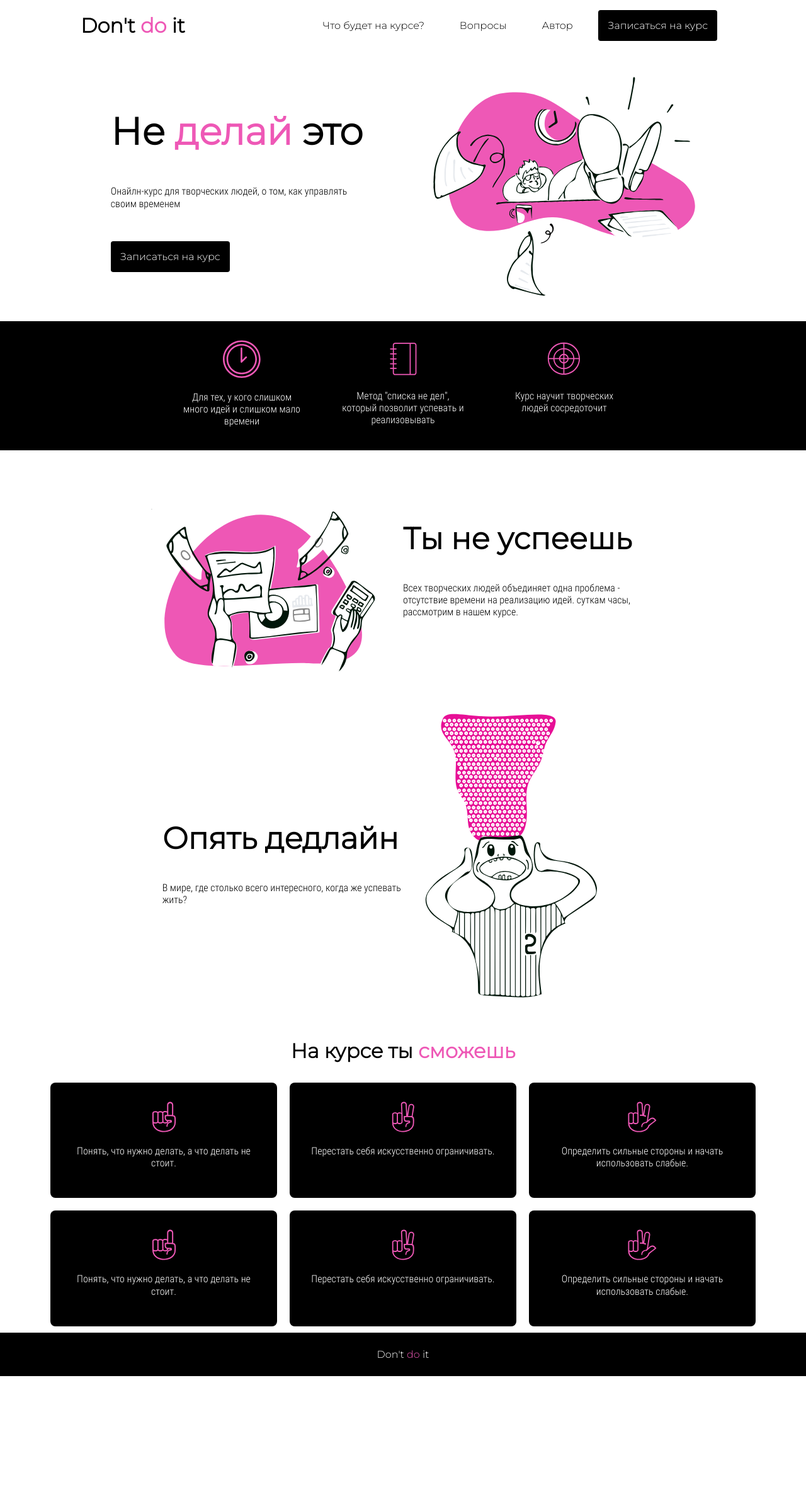
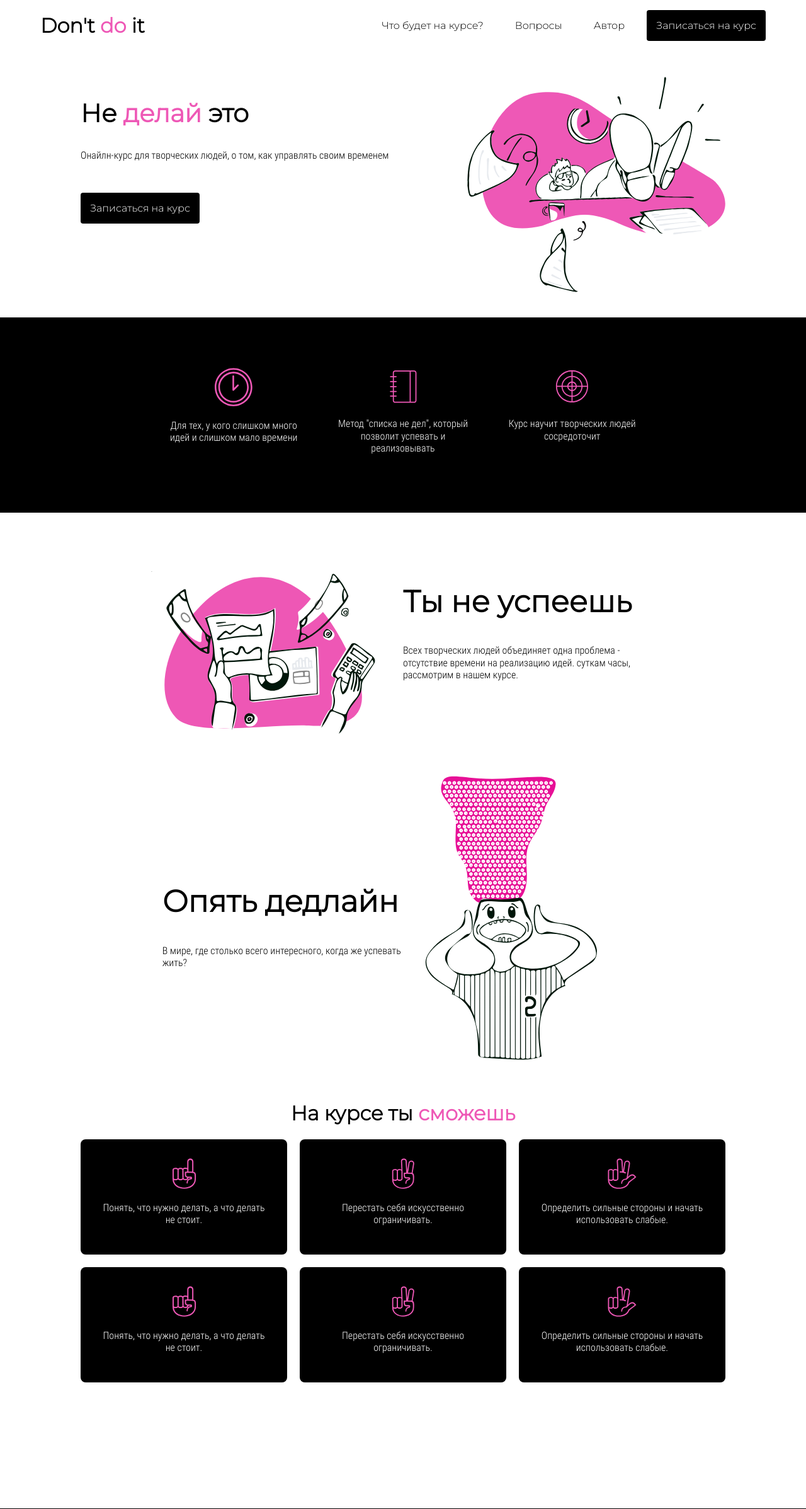
Before and after one commit to daug32/web-development, a PHP site: page / in a window 1280 px wide. Shown: the top 2396 px of the page at 63% size. Before the commit the page ends 2185 px from the top, so only its background shows below. Run offline with PHP 8.4, Linux system fonts and the light colour scheme.

Commit message:
Adoptivity is improved

```diff
--- a/lw5/index.html
+++ b/lw5/index.html
@@ -10,7 +10,7 @@
 
     <header class="header">
         <h1 class="title">Don't <span class="marked-text">do</span> it</h1>
-        <section class="content">
+        <section class="header__ref-container">
             <a href="" class="header__nav-ref title">Что будет на курсе?</a>
             <a href="" class="header__nav-ref title">Вопросы</a>
             <a href="" class="header__nav-ref title">Автор</a>
@@ -19,7 +19,7 @@
     </header>
 
     <main>
-        <div class="top content">
+        <div class="top">
             <section class="top__section">
                 <h2 class="top__header title">
                     Не <span class="title marked-text">делай</span> это
@@ -57,21 +57,21 @@
 
         </div>
 
-        <div class="block container">
+        <div class="block">
             <img src="images/Finances.svg" alt="" class="block__img" />
             <section>
                 <h2 class="block__header title">Ты не успеешь</h2>
-                <p class="text">
+                <p class="block__text text">
                     Всех творческих людей объединяет одна проблема - отсутствие времени на
                     реализацию идей.  суткам часы, рассмотрим в нашем курсе.
                 </p>
             </section>
         </div>
 
-        <div class="block container">
+        <div class="block">
             <section>
                 <h2 class="block__header title">Опять дедлайн</h2>
-                <p class="text">
+                <p class="block__text text">
                     В мире, где столько всего интересного, когда же успевать жить?
                 </p>
             </section>
--- a/lw5/styles/style.css
+++ b/lw5/styles/style.css
@@ -17,7 +17,6 @@ body
 
 .text
 {
-    max-width: 400px;
     color: black;
     text-decoration: none;
     font-family: mainFont;
@@ -34,64 +33,73 @@ body
     color: rgb(238, 88, 182);
 }
 
-.container
-{
-    margin: 0 min(200px, 20%);
-}
-
-.content
-{
-    display: flex;
-    justify-content: space-around;
-}
-
 /*==================================================
 -------------------- header ------------------------
 ====================================================*/
 
 .header
 {
+    width: 90%;
+    margin: 0 auto;
     display: flex;
     align-items: center;
     flex-direction: row;
     justify-content: space-between;
-    margin: 0 128px;
+}
+
+.header__ref-container
+{
+    display: grid;
+    column-gap: 20px;
+    grid-template-rows: 1fr;
+    grid-template-columns: repeat(4, auto);
 }
 
 .header__nav-ref
 {
-    margin: 0 1vw;
+    color: black;
     padding: 15px;
     font-weight: 500;
-    color: black;
     text-decoration: none;
+    text-align: center;
 }
 
 .course-button
 {
     color: white;
+    padding: 15px;
+    border-radius: 4px;
+    text-decoration: none;
     background-color: black;
-    border-radius: 4px;
-    padding: 15px;
-    text-decoration: none;
+}
+
+@media screen and (max-width: 450px)
+{
+    .header__nav-ref
+    {
+        text-align: start;
+    }
+
+    .header__ref-container
+    {
+        margin-left: 10%;
+        width: fit-content;
+        align-self: flex-start;
+        grid-template-columns: repeat(1, auto);
+    }
 }
 
 @media screen and (max-width: 800px)
 {
-    .header__nav-ref
+    .header
     {
-        margin: 0;
-        padding: 10px;
+        width: 100%;
+        flex-direction: column;
     }
 
-    .course-button
+    .header__ref-container
     {
-        padding: 10px;
-    }
-
-    .header
-    {
-        display: block;
+        margin: 0 3%;
     }
 }
 
@@ -101,12 +109,16 @@ body
 
 .top
 {
-    margin: 40px 120px;
+    width: 80%;
+    margin: 40px auto;
+    display: flex;
+    flex-direction: row;
+    justify-content: space-between;
 }
 
 .top__header
 {
-    font-size: 60px;
+    font-size: 5vmin;
     max-width: 500px
 }
 
@@ -117,32 +129,34 @@ body
 
 .top__img
 {
-    width: max-content;
-    max-width: 40%;
+    width: 40%;
 }
 
 @media screen and (max-width: 800px)
 {
     .top
     {
-        display: flex;
+        margin-bottom: 70px;
+        align-items: center;
         flex-direction: column-reverse;
-        align-items: center;
     }
 
-    .top__section
+    .top__header
     {
-        display: flex;
-        flex-direction: column;
+        font-size: 40px;
+        text-align: center;
     }
 
     .top__img
     {
         width: 100%;
-        max-width: none;
+    }
+
+    .top__text
+    {
+        margin-bottom: 40px;
     }
 }
-
 
 /*==================================================
 ---------------- marked-line ---------------------
@@ -150,20 +164,20 @@ body
 
 .marked-line
 {
+    padding: 50px 20%;
     display: flex;
     background-color: black;
     justify-content: space-between;
-    padding: 0 20%;
 }
 
 .marked-line__item
 {
+    width: 30%;
+    height: 150px;
+    padding: 30px 0;
     display: flex;
     align-items: center;
     flex-direction: column;
-    height: 145px;
-    padding: 30px;
-    width: 30%;
 }
 
 .marked-line__item-img
@@ -174,31 +188,24 @@ body
 
 .marked-line__item-text
 {
-    text-align: center;
+    margin: 0;
     width: 100%;
     color: white;
-    margin: 0;
+    text-align: center;
 }
 
 @media screen and (max-width: 800px)
 {
-    .marked-line__item-img
+    .marked-line
     {
-        margin: 0 calc(50% - 30px);
+        align-items: flex-start;
+        flex-direction: column;
     }
 
-    .marked-line__item-text
-    {
-        text-align: center;
-    }
-
-    .marked-line__container
+    .marked-line__item
     {
         width: 100%;
-        flex-direction: column;
-        align-content: center;
     }
-
 }
 
 /*==================================================
@@ -207,11 +214,12 @@ body
 
 .block
 {
-    width: 80%;
+    width: 70%;
     margin: 0 auto 40px;
     display: flex;
+    flex-direction: row;
+    align-items: center;
     justify-content: center;
-    align-items: center;
 }
 
 .block__img
@@ -225,15 +233,32 @@ body
     font-size: 48px;
 }
 
+.block__text
+{
+    max-width: 400px;
+}
+
 @media screen and (max-width: 800px)
 {
     .block
     {
         flex-direction: column;
     }
+
     .block__img
     {
-        width: 100%;
+        width: 100vw;
+    }
+
+    .block__header
+    {
+        font-size: 30px;
+        text-align: center;
+    }
+
+    .block section
+    {
+        margin: 0 auto;
     }
 }
 
@@ -243,26 +268,26 @@ body
 
 .abilities
 {
-    width: max-content;
+    width: 80%;
     text-align: center;
     margin: 0 auto;
+    margin-bottom: 200px;
 }
 
 .abilities__container
 {
+    gap: 20px;
+    width: 100%;
     display: grid;
-    grid-template-columns: repeat(3,1fr);
     grid-template-rows: 1fr 1fr;
-    margin: 0 auto;
+    grid-template-columns: repeat(3, 1fr);
 }
 
 .abilities__item
 {
+    padding: 30px;
+    border-radius: 8px;
     background-color: black;
-    border-radius: 8px;
-    width: 300px;
-    padding: 30px;
-    margin: 10px ;
 }
 
 .abilities__item-text
@@ -272,11 +297,23 @@ body
 
 @media screen and (max-width: 800px)
 {
+    .abilities
+    {
+        margin-bottom: 50px;
+    }
+
+    .abilities__container
+    {
+        grid-template-columns: 1fr 1fr;
+    }
+}
+
+@media screen and (max-width: 450px)
+{
     .abilities__container
     {
         grid-template-columns: 1fr;
     }
-
 }
 
 /*==================================================
```
